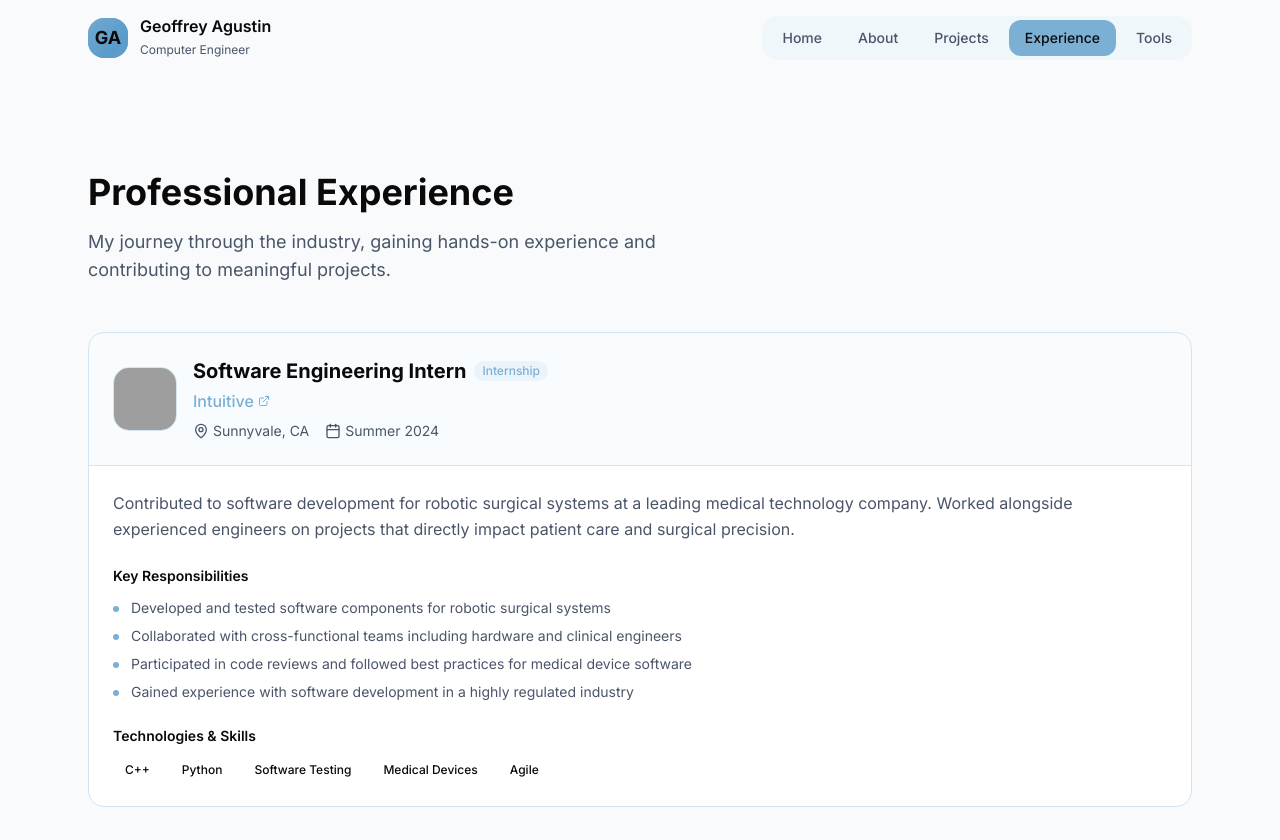
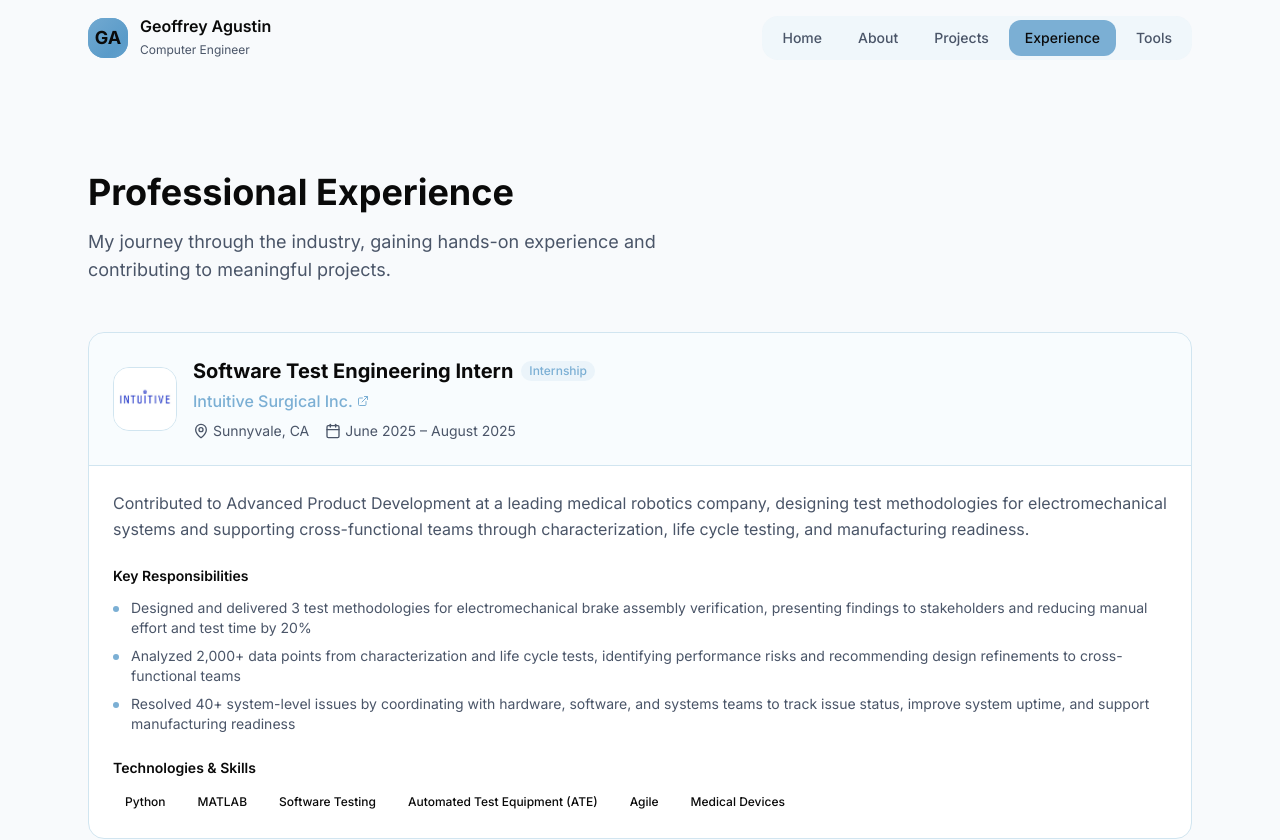
Before and after one commit to its-geoff/geoffreyagustin-dev, a Next.js app: page /experience in a window 1280 px wide. Shown: the top 840 px of the page. Built offline with nearby package versions, Linux system fonts and the light colour scheme; grey boxes are pictures that could not be loaded.

Commit message:
edited experience page

```diff
--- a/components/experience/experience-timeline.tsx
+++ b/components/experience/experience-timeline.tsx
@@ -8,21 +8,20 @@ import { FadeIn, StaggerContainer, StaggerItem } from "@/components/motion";
 
 const experiences = [
   {
-    company: "Intuitive",
+    company: "Intuitive Surgical Inc.",
     logo: "/images/companies/intuitive.jpg",
-    role: "Software Engineering Intern",
+    role: "Software Test Engineering Intern",
     type: "Internship",
     location: "Sunnyvale, CA",
-    period: "Summer 2024",
+    period: "June 2025 – August 2025",
     description:
-      "Contributed to software development for robotic surgical systems at a leading medical technology company. Worked alongside experienced engineers on projects that directly impact patient care and surgical precision.",
+      "Contributed to Advanced Product Development at a leading medical robotics company, designing test methodologies for electromechanical systems and supporting cross-functional teams through characterization, life cycle testing, and manufacturing readiness.",
     responsibilities: [
-      "Developed and tested software components for robotic surgical systems",
-      "Collaborated with cross-functional teams including hardware and clinical engineers",
-      "Participated in code reviews and followed best practices for medical device software",
-      "Gained experience with software development in a highly regulated industry",
+      "Designed and delivered 3 test methodologies for electromechanical brake assembly verification, presenting findings to stakeholders and reducing manual effort and test time by 20%",
+      "Analyzed 2,000+ data points from characterization and life cycle tests, identifying performance risks and recommending design refinements to cross-functional teams",
+      "Resolved 40+ system-level issues by coordinating with hardware, software, and systems teams to track issue status, improve system uptime, and support manufacturing readiness",
     ],
-    skills: ["C++", "Python", "Software Testing", "Medical Devices", "Agile"],
+    skills: ["Python", "MATLAB", "Software Testing", "Automated Test Equipment (ATE)", "Agile", "Medical Devices"],
     website: "https://www.intuitive.com",
   },
 ];
```
Also changed, not shown: public/images/companies/intuitive.jpg (added), public/images/companies/intuitive.png (deleted).
